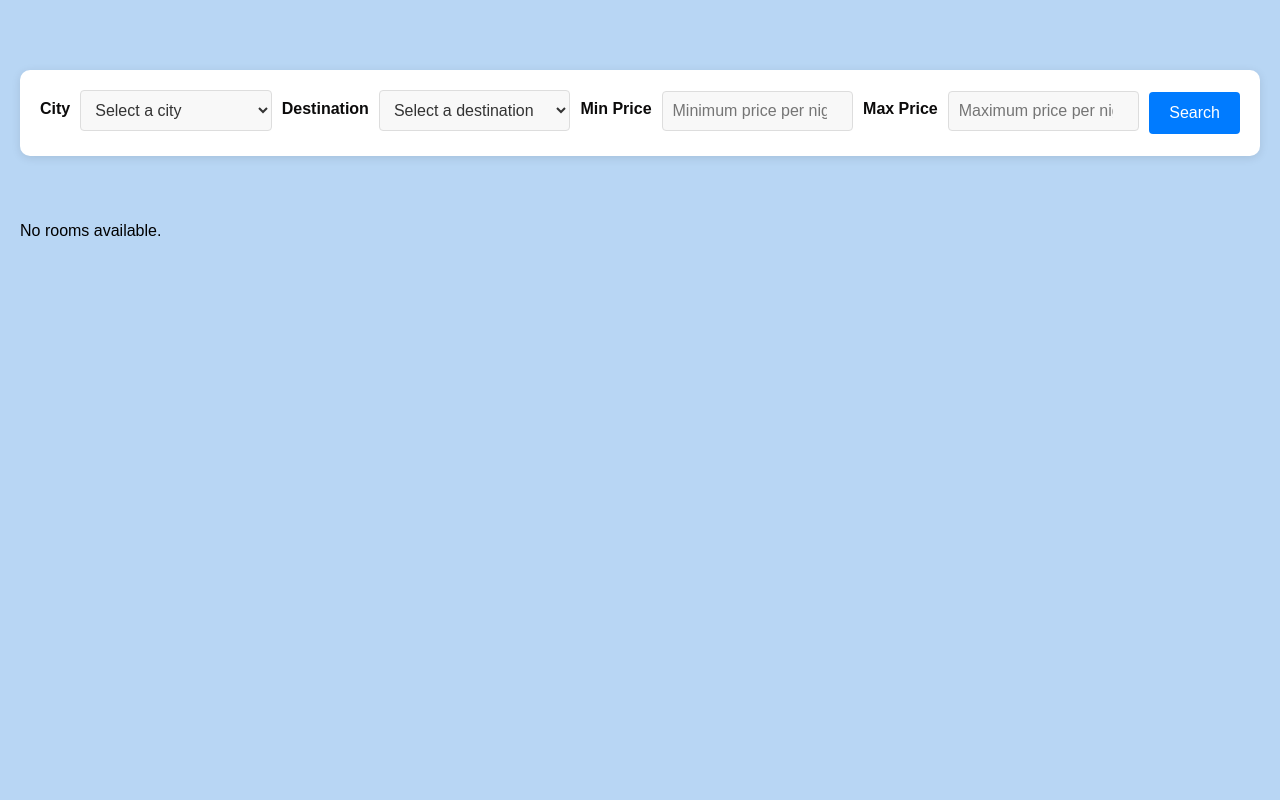
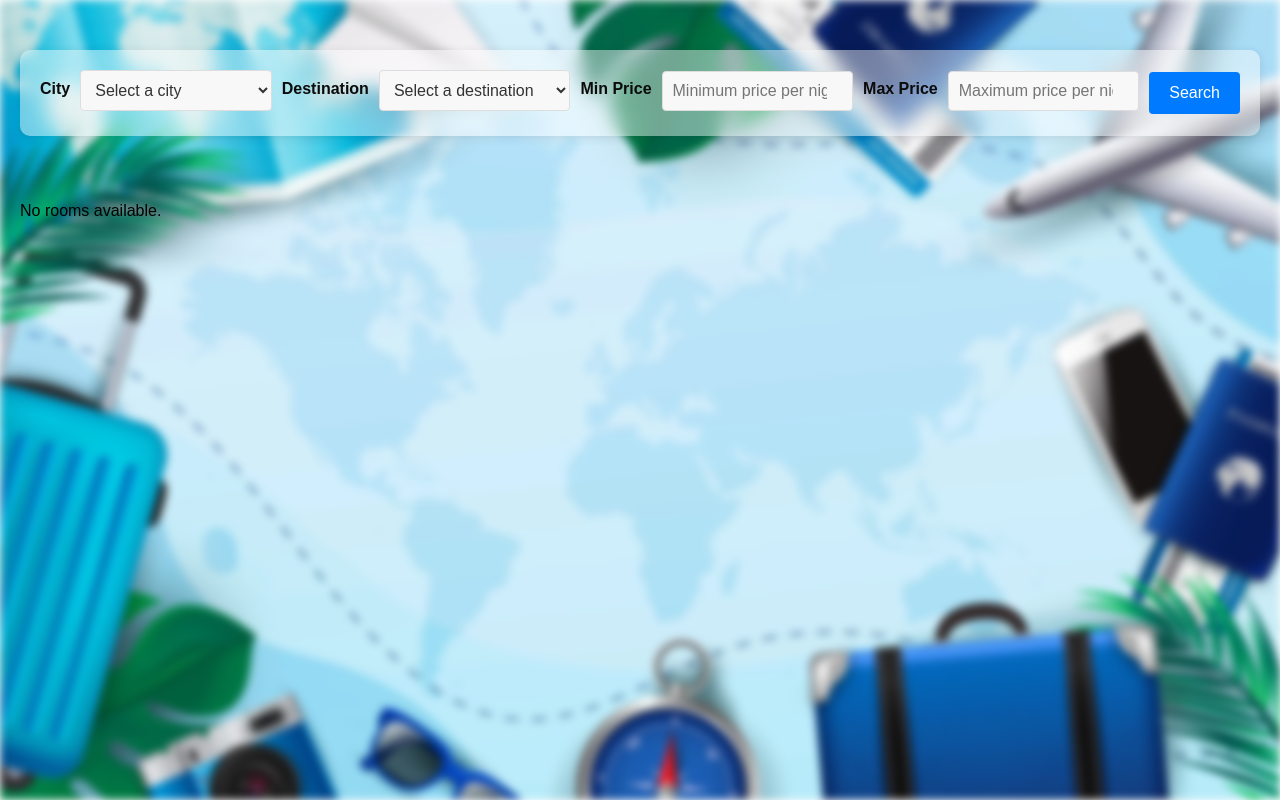
Before and after one commit to mihirudahanayake/1st_year_Project_G15, a PHP site: page /room_list.php in a window 1280 px wide. Run offline with PHP 8.4, Linux system fonts and the light colour scheme; data comes from the database, SQL or seed files in the repository; data that the repository does not hold is empty.

Commit message:
Add files via upload

```diff
--- a/room_list.css
+++ b/room_list.css
@@ -1,13 +1,27 @@
 /* General Styles */
 body {
     font-family: Arial, sans-serif;
-    background-color: #b8d6f4;
     margin: 0;
-    padding: 20px;
+    padding: 0 20px;
+}
+
+.background{
+    background: url("Images/tr.png")no-repeat center center/cover;
+    filter: blur(4px);
+    position: fixed;
+    top: 0;
+    left: 0;
+    right: 0;
+    bottom: 0;
+    z-index: -1;
+    background-position: center;
+    background-repeat: no-repeat;
+    background-size: cover;
 }
 
 form {
-    background-color: #fff;
+    backdrop-filter: blur(8.5px);
+    background-color:  #ffffff70;
     padding: 20px;
     margin: 50px auto;
     border-radius: 10px;
--- a/room_list.php
+++ b/room_list.php
@@ -7,7 +7,7 @@
     <link rel="stylesheet" href="room_list.css">
 </head>
 <body>
-
+    <div class="background"></div>
     <!-- Search Form -->
     <form action="room_list.php" method="GET">
         <label for="city">City</label>
@@ -108,6 +108,7 @@
             echo "<p>Error executing query: " . $conn->error . "</p>";
         } else if ($result->num_rows > 0) {
             while ($room = $result->fetch_assoc()) {
+                echo "<a href='room_details.php?id=" . $room['room_id'] . "' class='view-details'>";
                 echo "<div class='room'>";
                 echo "<img src='" . $room['first_image'] . "' alt='Room Image' class='room-image'>";
                 echo "<div class='room-details'>";
@@ -116,9 +117,9 @@
                 echo "<p>Price per Night: $" . $room['price_per_night'] . "</p>";
                 echo "<p>Hotel: " . $room['hotel_name'] . "</p>";
                 echo "<p>Location: " . $room['location'] . "</p>";
-                echo '<a href="room_details.php?id=' . $room['room_id'] . '" class="details-link">View Details</a>';
                 echo "</div>";
                 echo "</div>";
+                echo "</a>";
             }
         } else {
             echo "<p>No rooms available.</p>";
```
Also changed, not shown: other parts of room_list.css (+11 -17 lines), room_details.css (+39 -9 lines), room_details.php (+6 -5 lines).
